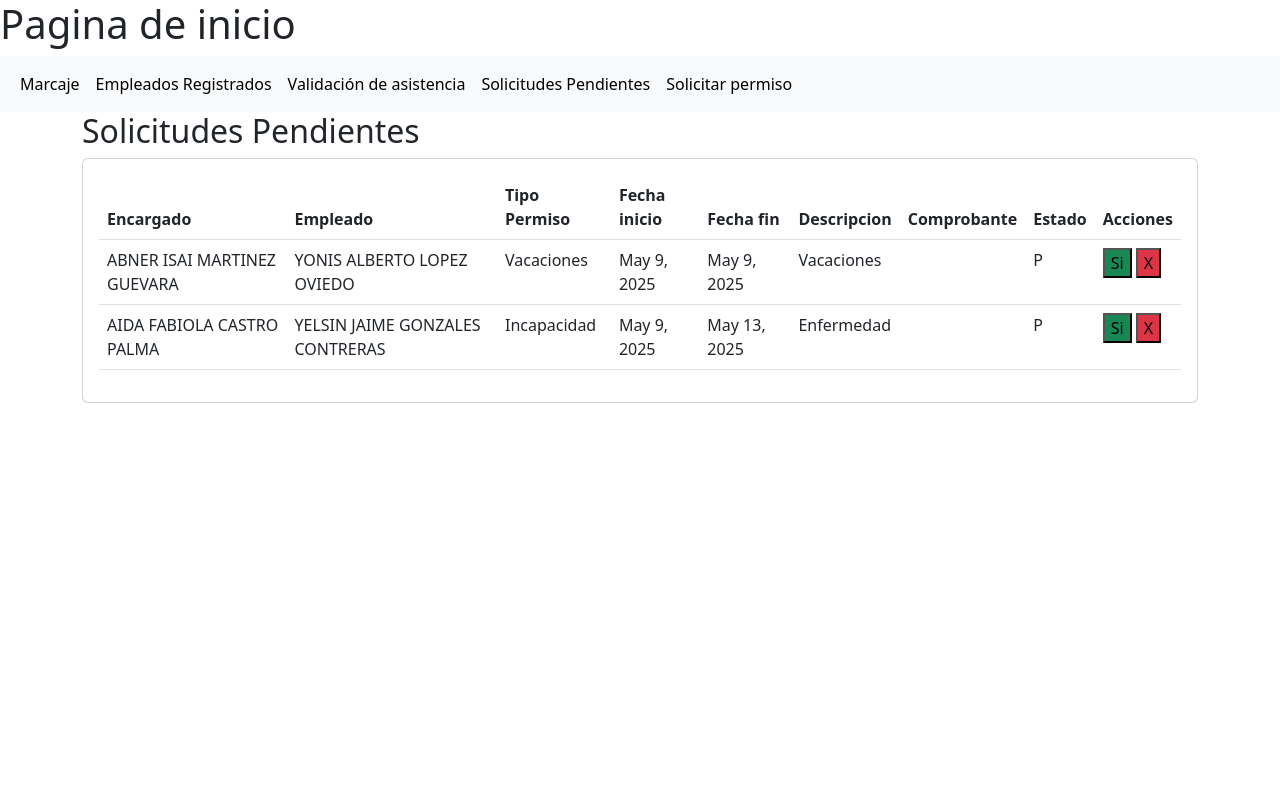
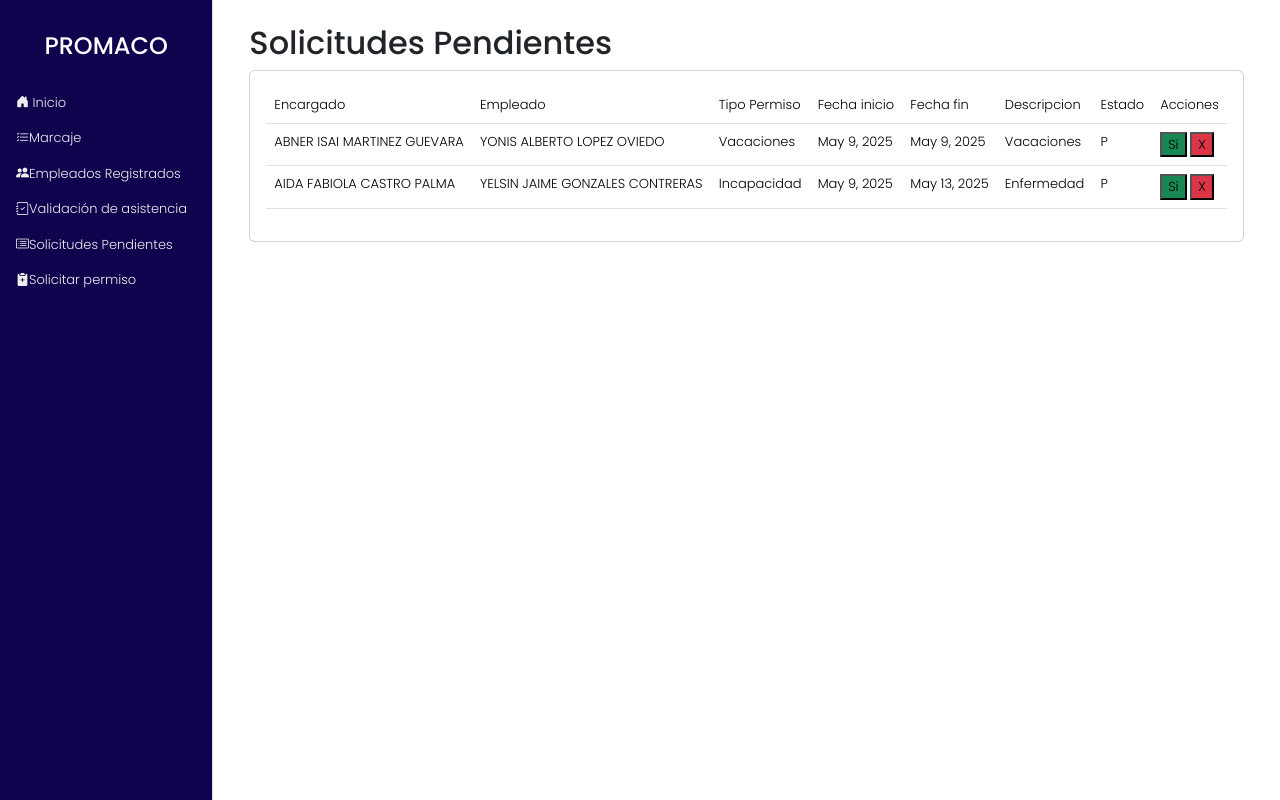
Before and after one commit to Hector2774/AsistenciaRRHH, a Django app: page /marcaje/solicitud/ in a window 1280 px wide. Run offline with Django 5.2, Linux system fonts and the light colour scheme; data comes from the database, SQL or seed files in the repository; some libraries are stand-ins or nearby versions.

Commit message:
Interfaz de navegacion con sidemenu

```diff
--- a/inicio/templates/index.html
+++ b/inicio/templates/index.html
@@ -2,5 +2,6 @@
 {% extends 'base.html' %}
 
 {%block content%}
-
+<h2>Bienvenido/a</h2>
+<hr>
 {% endblock %}
--- a/marcaje/templates/crear_permiso.html
+++ b/marcaje/templates/crear_permiso.html
@@ -1,11 +1,11 @@
-{% extends 'layouts/base.html' %}
+{% extends 'base.html' %}
 
 {% block content %}
 <script src="https://code.jquery.com/jquery-3.6.0.min.js"></script>
 </head>
 <body>
 
-    <div class="container mt-5">
+    <div class="container">
 
       <form method="post" enctype="multipart/form-data" class="border p-4 rounded border-shadow-blue"">
         {% csrf_token %}
--- a/marcaje/templates/empleados.html
+++ b/marcaje/templates/empleados.html
@@ -1,4 +1,4 @@
-{% extends 'layouts/base.html' %}
+{% extends 'base.html' %}
 {% load static %}<!-- Reusa estilos del admin -->
 
 
--- a/marcaje/templates/layouts/base.html
+++ b/marcaje/templates/layouts/base.html
@@ -21,7 +21,7 @@
 <nav class="navbar navbar-expand-lg bg-body-tertiary">
     <div class="container-fluid">
 
-        <div class="collapse navbar-collapse" id="navbarNav">
+        <div class="navbar-collapse" id="navbarNav">
     <ul class="navbar-nav">
 
         <li class="nav-item"><a class="nav-link active" href="/marcaje">Marcaje</a></li>
--- a/marcaje/templates/reporte.html
+++ b/marcaje/templates/reporte.html
@@ -1,4 +1,4 @@
-{% extends 'layouts/base.html' %}
+{% extends 'base.html' %}
 
 {% load static %}<!-- Reusa estilos del admin -->
 
--- a/marcaje/templates/solicitud_permiso.html
+++ b/marcaje/templates/solicitud_permiso.html
@@ -1,4 +1,4 @@
-{% extends 'layouts/base.html' %}
+{% extends 'base.html' %}
 
 {% load static %}
 
--- a/marcaje/templates/solicitudes_rh.html
+++ b/marcaje/templates/solicitudes_rh.html
@@ -1,4 +1,4 @@
-{% extends 'layouts/base.html'%}
+{% extends 'base.html'%}
 {% block content %}
 
 <div class="container mt5">
@@ -17,7 +17,7 @@
                     <th>Fecha inicio</th>
                     <th>Fecha fin</th>
                     <th>Descripcion</th>
-                    <th>Comprobante</th>
+
                     <th>Estado</th>
                     <th>Acciones</th>
                 </thead>
@@ -31,7 +31,7 @@
                         <td>{{p.fecha_inicio}}</td>
                         <td>{{p.fecha_final}}</td>
                         <td>{{p.descripcion}}</td>
-                        <td>{{p.comprobante}}</td>
+
                         <td>{{p.estado_solicitud}}</td>
                         <td>
                             <button class="bg-success">Si</button>
--- a/marcaje/templates/validar_asistencia.html
+++ b/marcaje/templates/validar_asistencia.html
@@ -1,8 +1,10 @@
-{% extends 'layouts/base.html' %}
+{% extends 'base.html' %}
 {% load static %}
 
 {% block content %}
 <link rel="stylesheet" href="{% static 'styles/main.css' %}">
+
+
 
 <div class="container mt-4">
     <h2>Validación de Asistencias</h2>
@@ -38,7 +40,7 @@
     <div class="card">
         <div class="card-body">
             <div class="table-responsive">
-                <table id="tabla-resultados" class="table table-striped table-hover">
+                <table id="tabla-resultados" class="table">
                     <thead>
                         <tr>
                             <!-- <th>Fecha</th> -->
--- /dev/null
+++ b/static/styles/menu.css
@@ -0,0 +1,33 @@
+*{
+    font-family: "Poppins", serif;
+    font-weight: 100;
+    font-style: normal;
+}
+
+body{
+    font-size: 13px;
+}
+
+
+.side-nav{
+    background: #0F034E;
+}
+
+li{
+    color: #fff;
+}
+
+.nav-option:hover{
+    background: #fff;
+    color: black;
+    width: 100%;
+}
+
+nav{
+    padding: 0 !important;
+}
+
+.nav-link{
+    transition: none !important;
+    color: #eee;
+}
--- a/templates/base.html
+++ b/templates/base.html
@@ -4,35 +4,41 @@
     <meta charset="UTF-8">
     <meta name="viewport" content="width=device-width, initial-scale=1.0">
     <title>Asistencia PROMACO</title>
-    <link href="https://cdn.jsdelivr.net/npm/bootstrap@5.3.0/dist/css/bootstrap.min.css" rel="stylesheet">
-    <script src="https://cdn.jsdelivr.net/npm/bootstrap@5.3.0/dist/js/bootstrap.bundle.min.js"></script>
+
+    <link
+    href="https://fonts.googleapis.com/css2?family=Open+Sans:wght@300;400;600;700&family=Poppins:wght@300;400;500;600;700&display=swap"
+    rel="stylesheet" />
+  <link href="https://fonts.googleapis.com/css2?family=Anton&family=Poppins:wght@400;700&display=swap" rel="stylesheet">
+
+    <link href="https://cdn.jsdelivr.net/npm/bootstrap@5.3.3/dist/css/bootstrap.min.css" rel="stylesheet">
+<!-- Bootstrap Icons -->
+    <link href="https://cdn.jsdelivr.net/npm/bootstrap-icons@1.10.5/font/bootstrap-icons.css" rel="stylesheet">
+
     <link rel="stylesheet" href="https://cdn.jsdelivr.net/npm/@fortawesome/fontawesome-free@6.6.0/css/fontawesome.min.css" integrity="sha384-NvKbDTEnL+A8F/AA5Tc5kmMLSJHUO868P+lDtTpJIeQdGYaUIuLr4lVGOEA1OcMy" crossorigin="anonymous">
     <script src="https://unpkg.com/htmx.org@2.0.4"></script>
-
+    <!-- <script src="https://cdn.tailwindcss.com"></script> -->
 </script>
+{% load static %}
+<link rel="stylesheet" href="{% static 'styles/menu.css' %}">
 </head>
 <body>
 
-<h1>Pagina de inicio</h1>
-<nav class="navbar navbar-expand-lg bg-body-tertiary">
     <div class="container-fluid">
+        <div class="row min-vh-100">
 
-        <div class="collapse navbar-collapse" id="navbarNav">
-    <ul class="navbar-nav">
+{% include 'menu2.html' %}
 
-        <li class="nav-item"><a class="nav-link active" href="/marcaje">Marcaje</a></li>
-        <li class="nav-item"><a class="nav-link active" href="/marcaje/registrados">Empleados Registrados</a></li>
-        <li class="nav-item"><a class="nav-link active" href="/marcaje/validar-asistencia">Validación de asistencia</a></li>
-        <li class="nav-item"><a class="nav-link active" href="/marcaje/solicitud">Solicitudes Pendientes</a></li>
-        <li class="nav-item"><a class="nav-link active" href="/marcaje/crear-permiso">Solicitar permiso</a></li>
-    </ul>
+
+<main class="col-md-9 ms-sm-auto col-lg-10 px-md-4 py-4">
+
+    {% block content %}
+    {% endblock %}
+</main>
+
+
+
 </div>
 </div>
-</nav>
-
+<script src="https://cdn.jsdelivr.net/npm/bootstrap@5.3.3/dist/js/bootstrap.bundle.min.js"></script>
 </body>
 </html>
-
-
-{% block content %}
-{% endblock %}
--- /dev/null
+++ b/templates/menu2.html
@@ -0,0 +1,18 @@
+
+
+<nav class="col-md-3 col-lg-2 d-md-block sidebar collapse border-end side-nav">
+
+    <div class="position-sticky pt-3">
+        <h4 class="text-center mt-3 text-white">PROMACO</h4>
+        <ul class="nav flex-column mt-4">
+            <li class="nav-item"><a class="nav-option nav-link" href="/inicio"><i class="bi bi-house-door-fill"></i>  Inicio</a></li>
+
+            <li class="nav-item"><a class="nav-option nav-link" href="/marcaje"><i class="bi bi-list-check"></i>Marcaje</a></li>
+            <li class="nav-item"><a class="nav-option nav-link " href="/marcaje/registrados"><i class="bi bi-people-fill"></i>Empleados Registrados</a></li>
+            <li class="nav-item"><a class="nav-option nav-link " href="/marcaje/validar-asistencia"><i class="bi bi-journal-check"></i>Validación de asistencia</a></li>
+            <li class="nav-item"><a class="nav-option nav-link " href="/marcaje/solicitud"><i class="bi bi-card-list"></i>Solicitudes Pendientes</a></li>
+            <li class="nav-item"><a class="nav-option nav-link " href="/marcaje/crear-permiso"><i class="bi bi-clipboard2-plus-fill"></i>Solicitar permiso</a></li>
+        </ul>
+    </div>
+
+</nav>
```
Also changed, not shown: templates/menu.html (added, +18 -0 lines).
